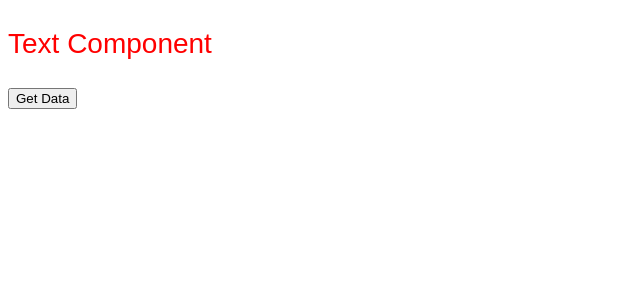
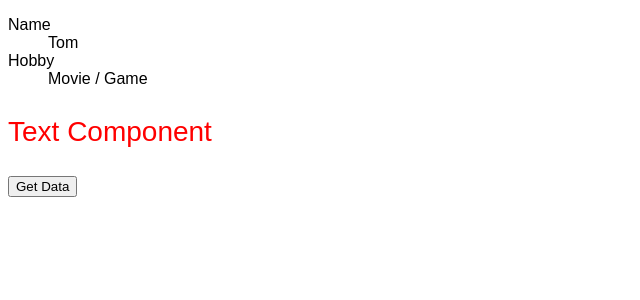
Before and after one commit to koyamal/CSBox-React-TypeScript, a React (Create React App) app: page / in a window 1280 px wide. Shown: the top 300 px of the page, without its empty margins (0-640 px from the left). Built offline with nearby package versions, Linux system fonts and the light colour scheme.

Commit message:
Use Optional Chaining

```diff
--- a/src/App.tsx
+++ b/src/App.tsx
@@ -5,6 +5,13 @@
 import { Todo } from "./Todo";
 import { TodoType } from "./types/todo";
 import { Text } from "./Text";
+import { UserProfile } from "./UserProfile";
+import { User } from "./types/user";
+
+const user: User = {
+  name: "Tom",
+  hobbies: ["Movie", "Game"]
+};
 
 export default function App() {
   const [todos, setTodos] = useState<Array<TodoType>>([]);
@@ -17,6 +24,7 @@
   };
   return (
     <div className="App">
+      <UserProfile user={user} />
       <Text color="red" fontSize="28px" />
       <button onClick={onClickFetchData}>Get Data</button>
       {todos.map((todo) => (
--- /dev/null
+++ b/src/UserProfile.tsx
@@ -0,0 +1,18 @@
+import { VFC } from "react";
+import { User } from "./types/user";
+
+type Props = {
+  user: User;
+};
+
+export const UserProfile: VFC<Props> = (props) => {
+  const { user } = props;
+  return (
+    <dl>
+      <dt>Name</dt>
+      <dd>{user.name}</dd>
+      <dt>Hobby</dt>
+      <dd>{user.hobbies?.join(" / ")}</dd>
+    </dl>
+  );
+};
--- /dev/null
+++ b/src/types/user.ts
@@ -0,0 +1,4 @@
+export type User = {
+  name: string;
+  hobbies?: Array<string>;
+};
```
